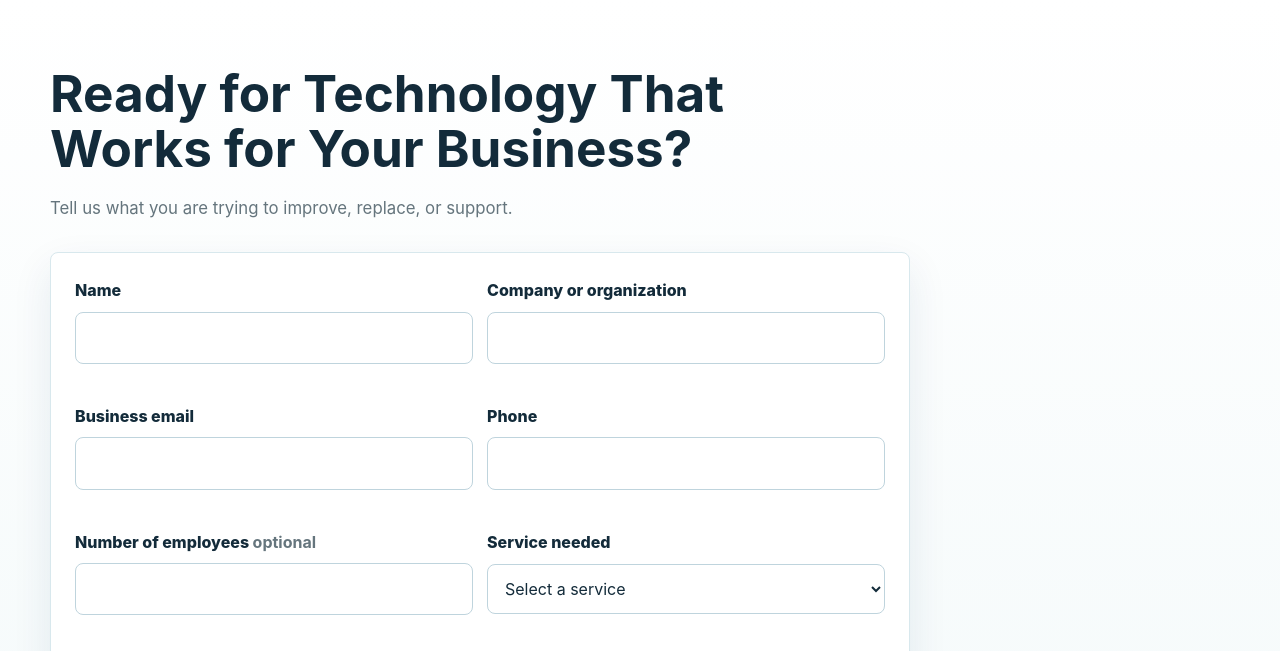
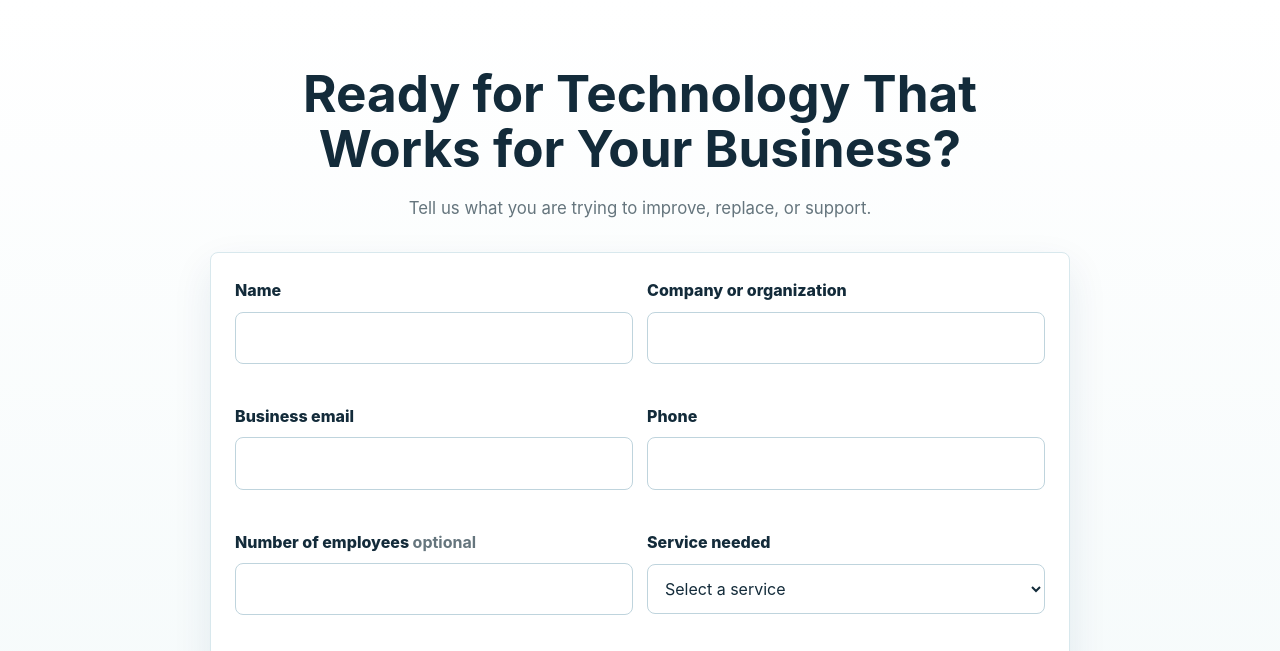
Before and after one commit to ChrisJPoplawski/TwoRiverCommunications-Website, a plain HTML site: page index.html in a window 1280 px wide. Shown: the part 4650-5301 px from the top of the page. Drawn offline with Linux system fonts and the light colour scheme.

Commit message:
Center contact section layout

```diff
--- a/css/styles.css
+++ b/css/styles.css
@@ -735,8 +735,14 @@ h1 {
   background: linear-gradient(180deg, var(--brand-white), var(--brand-light));
 }
 
+.contact-intro {
+  margin-inline: auto;
+  text-align: center;
+}
+
 .contact-grid {
   max-width: 860px;
+  margin-inline: auto;
 }
 
 .contact-form {
```
